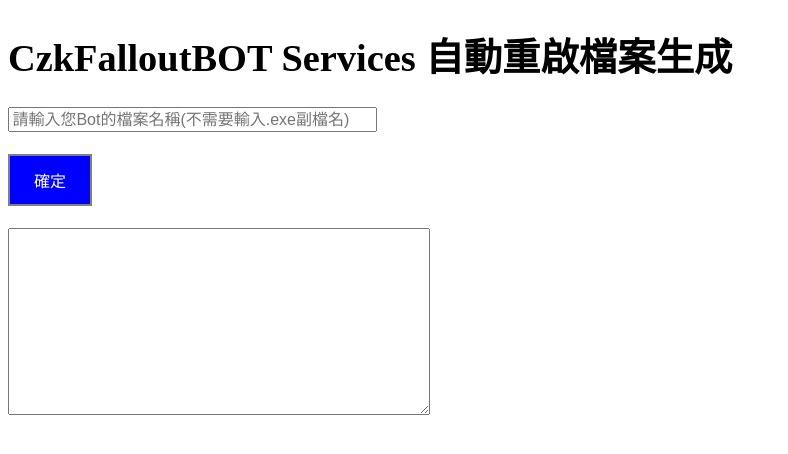
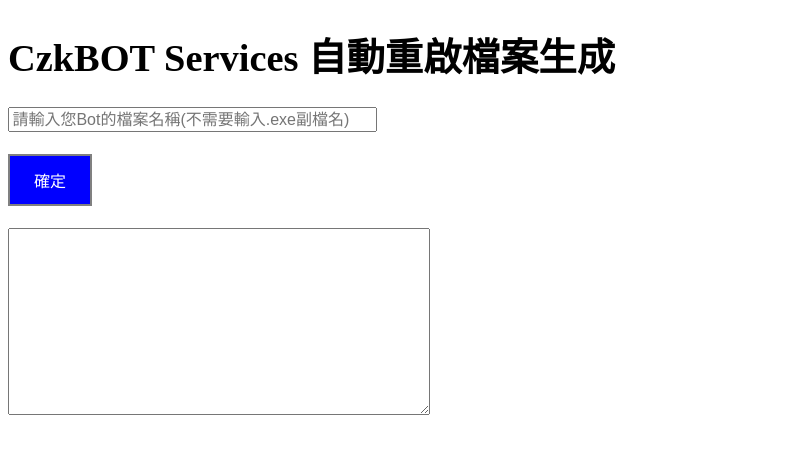
Before and after one commit to CzkBat/CzkBat.github.io, a plain HTML site: page index.html in a window 1280 px wide. Shown: the whole page, without its empty margins (0-788 px from the left). Drawn offline with Linux system fonts and the light colour scheme.

Commit message:
Update index.html

```diff
--- a/index.html
+++ b/index.html
@@ -31,7 +31,7 @@
 
 <body>
     <div id="fileForm">
-        <h1>CzkFalloutBOT Services 自動重啟檔案生成</h1>
+        <h1>CzkBOT Services 自動重啟檔案生成</h1>
         <input type="text" id="fileName" style="width: 300px;" placeholder="請輸入您Bot的檔案名稱(不需要輸入.exe副檔名)">
         <br><br>
         <!-- 使用共用按鈕樣式 -->
```
